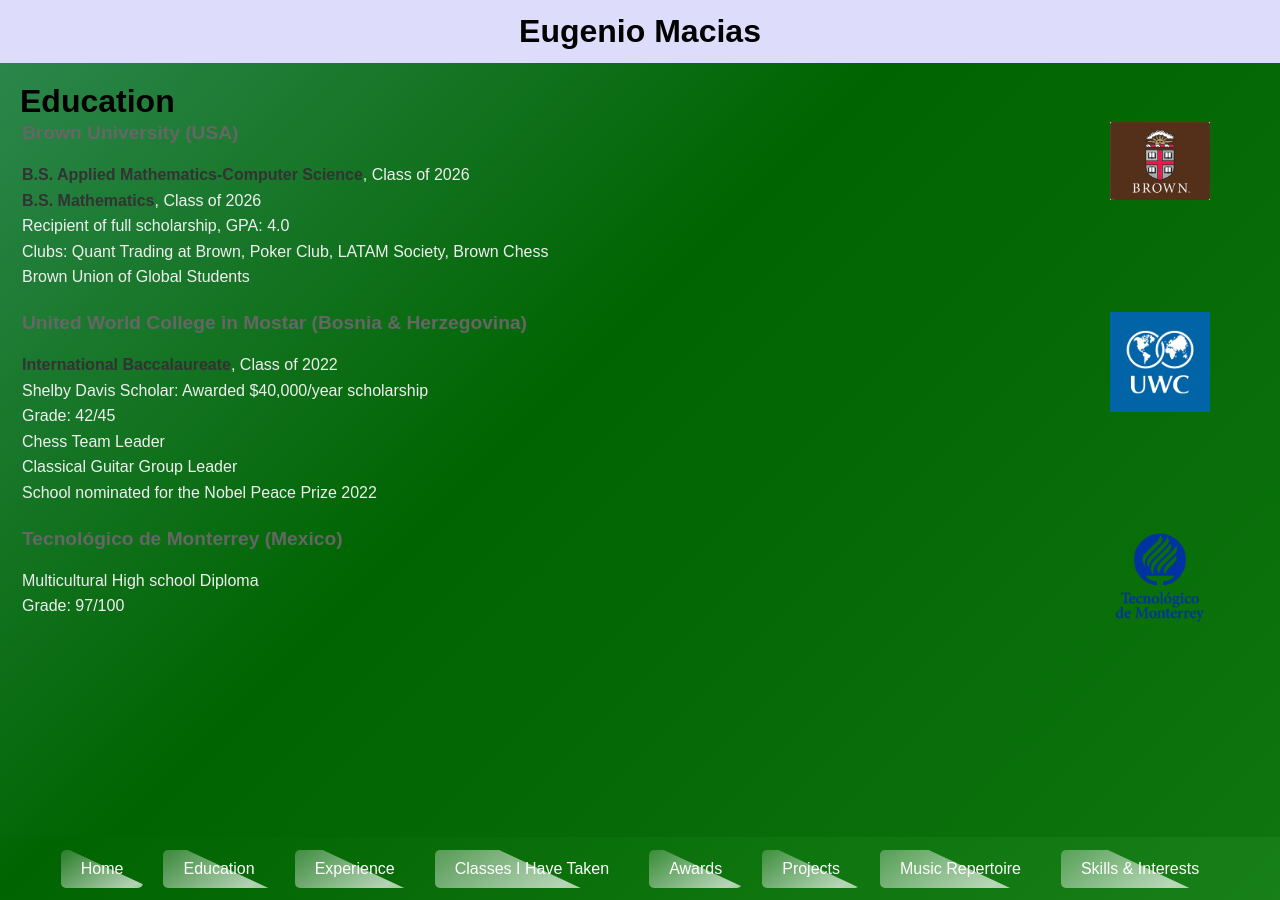
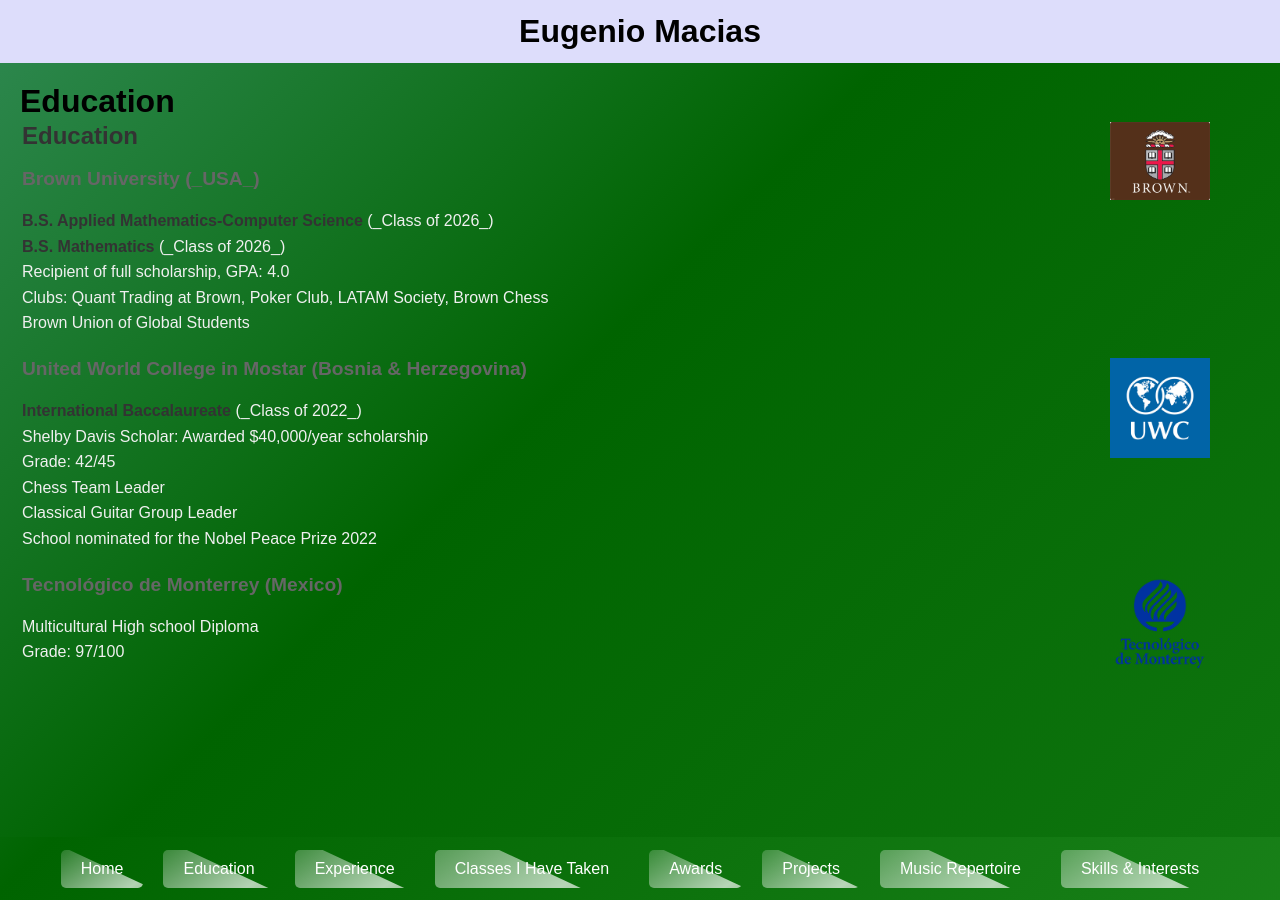
Before and after one commit to xXElGenio0203Xx/eugenio-macias.github.io, a Jekyll site: the page built from education.md, in a window 1280 px wide. Built offline with Jekyll 4.4.1, drawn with Linux system fonts in a browser that asks for light colours; some web fonts are replaced.

Commit message:
Update education.md

```diff
--- a/education.md
+++ b/education.md
@@ -9,23 +9,25 @@ title: Education
   <tr>
     <td style="vertical-align:top;">
 
-      <h3 style="font-weight: bold;">Brown University (USA)</h3><br>
-      <p><strong>B.S. Applied Mathematics-Computer Science</strong>, Class of 2026<br>
-      <strong>B.S. Mathematics</strong>, Class of 2026<br>
+      <h2>Education</h2><br>
+
+      <h3 style="font-weight: bold;">Brown University (_USA_)</h3><br>
+      <p><strong>B.S. Applied Mathematics-Computer Science</strong> (_Class of 2026_)<br>
+      <strong>B.S. Mathematics</strong> (_Class of 2026_)<br>
       Recipient of full scholarship, GPA: 4.0<br>
       Clubs: Quant Trading at Brown, Poker Club, LATAM Society, Brown Chess<br>
       Brown Union of Global Students<br></p>
 
     </td>
     <td style="vertical-align:top; text-align:right;">
-      <img src="/assets/images/Brown_Logo.jpeg" alt="Brown University Logo" style="width:100px; height:auto;">
+      <img src="{{ site.baseurl }}/assets/images/Brown_Logo.jpeg" alt="Brown University Logo" style="width:100px; height:auto;">
     </td>
   </tr>
   <tr>
     <td style="vertical-align:top;">
 
       <h3 style="font-weight: bold;">United World College in Mostar (Bosnia & Herzegovina)</h3><br>
-      <p><strong>International Baccalaureate</strong>, Class of 2022<br>
+      <p><strong>International Baccalaureate</strong> (_Class of 2022_)<br>
       Shelby Davis Scholar: Awarded $40,000/year scholarship<br>
       Grade: 42/45<br>
       Chess Team Leader<br>
@@ -34,7 +36,7 @@ title: Education
 
     </td>
     <td style="vertical-align:top; text-align:right;">
-      <img src="/assets/images/UWC_logo.png" alt="UWC Logo" style="width:100px; height:auto;">
+      <img src="{{ site.baseurl }}/assets/images/UWC_logo.png" alt="UWC Logo" style="width:100px; height:auto;">
     </td>
   </tr>
   <tr>
@@ -46,7 +48,7 @@ title: Education
 
     </td>
     <td style="vertical-align:top; text-align:right;">
-      <img src="/assets/images/Tec_logo.webp" alt="Tec Logo" style="width:100px; height:auto;">
+      <img src="{{ site.baseurl }}/assets/images/Tec_logo.webp" alt="Tec Logo" style="width:100px; height:auto;">
     </td>
   </tr>
 </table>
```
